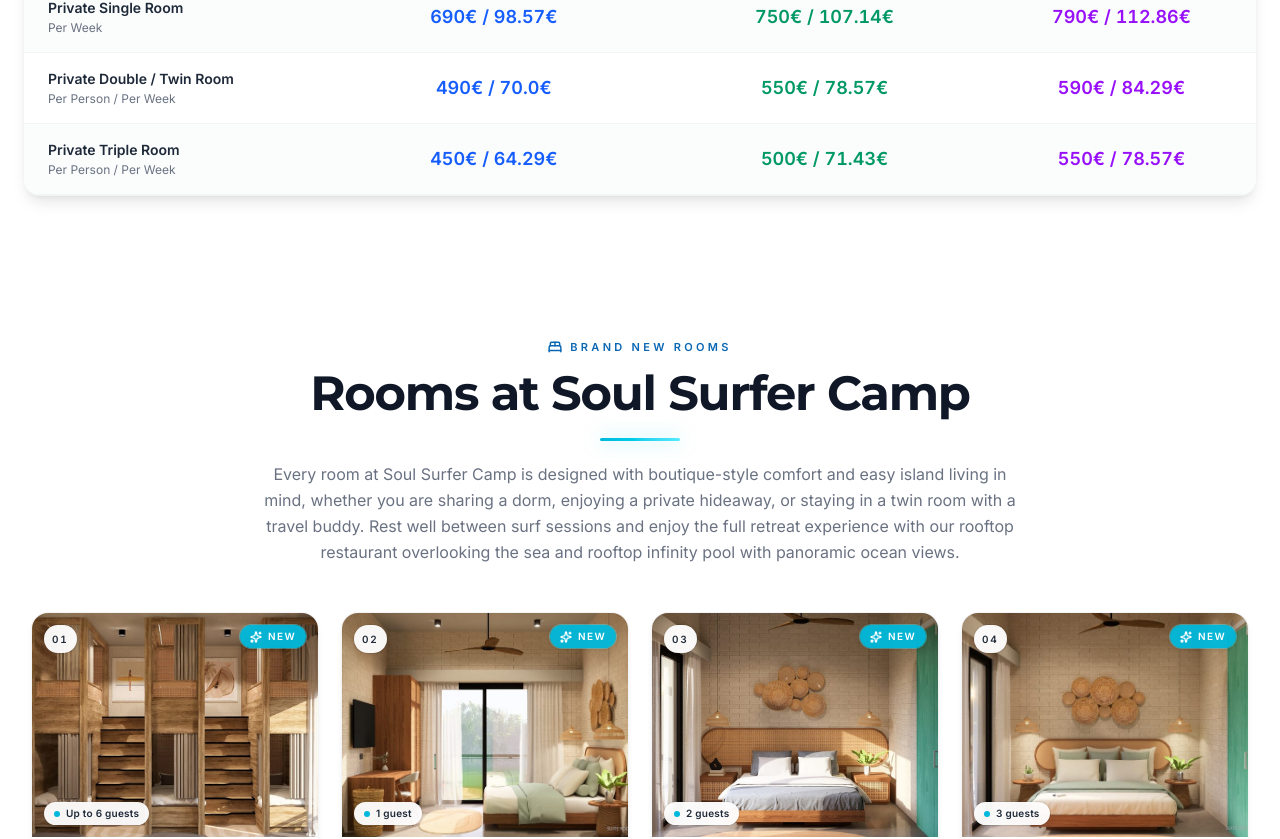
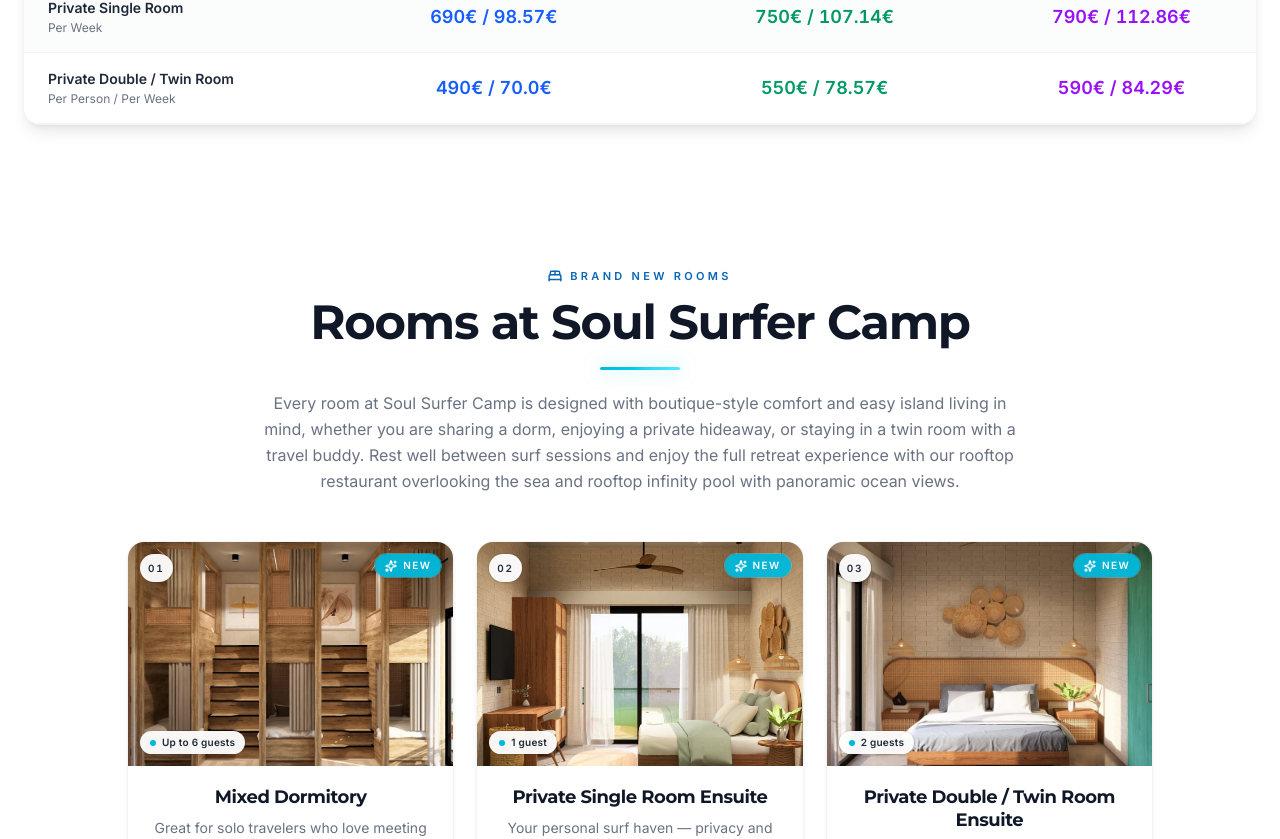
Before and after one commit to MacD12/the-surfer-nextjs-New-Touch, a Next.js app: page /en/rates in a window 1280 px wide. Shown: the part 6759-7598 px from the top of the page. Built offline with nearby package versions, Linux system fonts and the light colour scheme; no server answers.

Commit message:
Remove triple room option for Soul Surfer Camp and update related pricing and layout adjustments

```diff
--- a/src/app/room/RoomClient.tsx
+++ b/src/app/room/RoomClient.tsx
@@ -51,11 +51,11 @@
     }
 
     if (selectedCamp === 'Soul Surfer Camp') {
+      // Soul Surfer Camp does NOT offer triple rooms — only dorm, single, and double.
       return [
         { id: 1, title: 'Dorm Bed', people: 1, image: 'soul_camp/6.jpg', details: 'A bed in a mixed dormitory. Shared room, maximum 5 people.' },
         { id: 2, title: 'Private Single Room', people: 1, image: 'soul_camp/room-4.jpg', details: 'Private single room with private bathroom.' },
         { id: 3, title: 'Private Double Room Per Person', people: 2, image: 'soul_camp/13.jpg', details: 'Private double room with private bathroom. Price shown is per person.' },
-        { id: 4, title: 'Private Triple Room Per Person', people: 3, image: 'soul_camp/room-3.jpg', details: 'Private triple room with private bathroom. Price shown is per person.' },
       ];
     }
 
--- a/src/app/selection/SelectionClient.tsx
+++ b/src/app/selection/SelectionClient.tsx
@@ -28,10 +28,11 @@
     'Moderate Surf Lesson Package': { 'Dorm Bed': 41.43, 'Private Single Room': 55.71, 'Private Double Room Per Person': 41.43, 'Private Triple Room Per Person': 41.43 },
     'Surf & Yoga Package': { 'Dorm Bed': 50.0, 'Private Single Room': 64.29, 'Private Double Room Per Person': 50.0, 'Private Triple Room Per Person': 50.0 },
   },
+  // Soul Surfer does NOT offer triple rooms — only dorm, single, double.
   'Soul Surfer Camp': {
-    'Full Surf Lesson Package': { 'Dorm Bed': 70.0, 'Private Single Room': 112.86, 'Private Double Room Per Person': 84.29, 'Private Triple Room Per Person': 78.57 },
-    'Moderate Surf Lesson Package': { 'Dorm Bed': 55.71, 'Private Single Room': 98.57, 'Private Double Room Per Person': 70.0, 'Private Triple Room Per Person': 64.29 },
-    'Surf & Yoga Package': { 'Dorm Bed': 64.29, 'Private Single Room': 107.14, 'Private Double Room Per Person': 78.57, 'Private Triple Room Per Person': 71.43 },
+    'Full Surf Lesson Package': { 'Dorm Bed': 70.0, 'Private Single Room': 112.86, 'Private Double Room Per Person': 84.29 },
+    'Moderate Surf Lesson Package': { 'Dorm Bed': 55.71, 'Private Single Room': 98.57, 'Private Double Room Per Person': 70.0 },
+    'Surf & Yoga Package': { 'Dorm Bed': 64.29, 'Private Single Room': 107.14, 'Private Double Room Per Person': 78.57 },
   },
   'The Surfer SurfStyle Camp': {
     'Full Surf Lesson Package': { 'Shared Room': 83.0, 'Single Room': 108.0, 'Double Room': 85.0 },
@@ -52,9 +53,9 @@
     'Surf & Yoga Package': { 'Dorm Bed': 350, 'Private Single Room': 450, 'Private Double Room Per Person': 350, 'Private Triple Room Per Person': 350 },
   },
   'Soul Surfer Camp': {
-    'Full Surf Lesson Package': { 'Dorm Bed': 490, 'Private Single Room': 790, 'Private Double Room Per Person': 590, 'Private Triple Room Per Person': 550 },
-    'Moderate Surf Lesson Package': { 'Dorm Bed': 390, 'Private Single Room': 690, 'Private Double Room Per Person': 490, 'Private Triple Room Per Person': 450 },
-    'Surf & Yoga Package': { 'Dorm Bed': 450, 'Private Single Room': 750, 'Private Double Room Per Person': 550, 'Private Triple Room Per Person': 500 },
+    'Full Surf Lesson Package': { 'Dorm Bed': 490, 'Private Single Room': 790, 'Private Double Room Per Person': 590 },
+    'Moderate Surf Lesson Package': { 'Dorm Bed': 390, 'Private Single Room': 690, 'Private Double Room Per Person': 490 },
+    'Surf & Yoga Package': { 'Dorm Bed': 450, 'Private Single Room': 750, 'Private Double Room Per Person': 550 },
   },
   'The Surfer SurfStyle Camp': {
     'Full Surf Lesson Package': { 'Shared Room': 510.0, 'Single Room': 750.0, 'Double Room': 510.0 },
--- a/src/components/soul_surfer/ComfortableStays.tsx
+++ b/src/components/soul_surfer/ComfortableStays.tsx
@@ -83,8 +83,9 @@
           {t('comfortableStaysSoul.intro')}
         </motion.p>
 
-        {/* Room cards */}
-        <div className="grid grid-cols-1 sm:grid-cols-2 lg:grid-cols-4 gap-5 sm:gap-6">
+        {/* Room cards — 3-col grid (dorm + single + double).
+            Triple room was removed because Soul Surfer doesn't offer it. */}
+        <div className="grid grid-cols-1 sm:grid-cols-2 lg:grid-cols-3 gap-5 sm:gap-6 max-w-5xl mx-auto">
           {rooms.map((room, idx) => (
             <motion.div
               key={room.key || idx}
@@ -100,7 +101,7 @@
                   src={ROOM_IMAGE[room.key]}
                   alt={room.alt}
                   fill
-                  sizes="(min-width: 1024px) 25vw, (min-width: 640px) 50vw, 100vw"
+                  sizes="(min-width: 1024px) 33vw, (min-width: 640px) 50vw, 100vw"
                   className="object-cover transition-transform duration-500 group-hover:scale-105"
                 />
                 {/* Index */}
```
Also changed, not shown: messages/de.json, messages/en.json, 1 other file (tests, documents, lock files or other folders).
